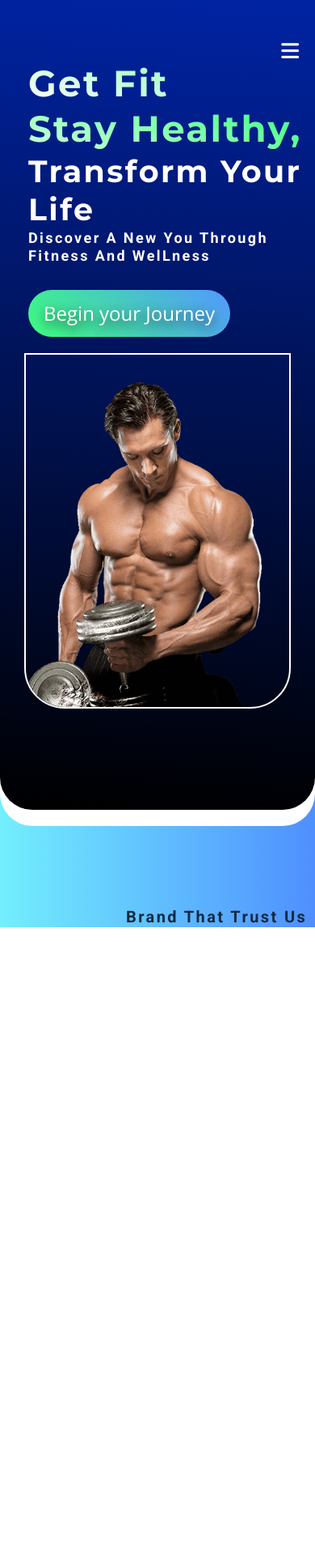
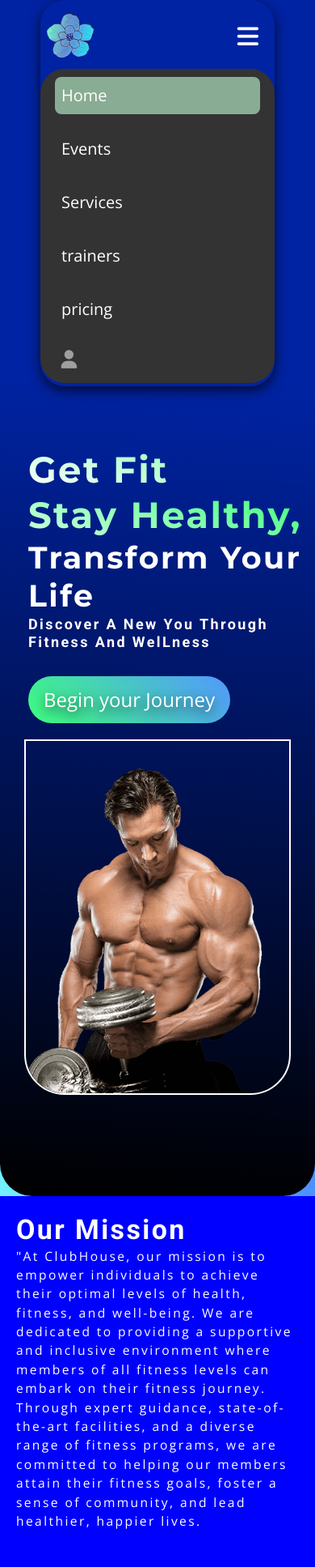
Before and after one commit to RajiDevMind/club, a React (Vite) app: page / in a window 390 px wide. Shown: the top 1935 px of the page at 81% size. Before the commit the page ends 1145 px from the top, so only its background shows below. Built offline with nearby package versions, Linux system fonts and the light colour scheme.

Commit message:
toggling navbar and mission statement including responsiveness

```diff
--- a/src/App.css
+++ b/src/App.css
@@ -6,34 +6,48 @@
     transform: rotate(360deg);
   }
 }
-
+.active {
+  background: rgb(196, 255, 213, 0.6);
+}
 .logo {
   animation: logo-spin infinite 20s linear;
   width: 70px;
-  margin-left: 20px;
+  margin-top: 10px;
 }
-.nav-container {
-  position: relative;
+nav {
+  position: sticky;
+  top: 0px;
   z-index: 1;
-  background-color: #cccccc 0.5;
+  background: rgb(0, 35, 163);
   display: flex;
   align-items: center;
   justify-content: space-between;
   box-shadow: var(--dark-shadow);
   border-radius: 30px;
-  margin: 10px 50px;
-}
-.linkclass a {
-  padding: 0 20px;
-  font-size: 22px;
+  margin: 0 50px;
 }
 .icons {
   position: absolute;
-  font-size: 25px;
+  font-size: 30px;
   right: 20px;
-  top: 50px;
+  top: 30px;
 
   display: none;
+}
+
+nav ul li a {
+  display: flex;
+  color: #ffffff;
+  padding: 0.5rem;
+  margin: 0 0.5rem;
+  border-radius: 0.5rem;
+
+  font-size: 20px;
+}
+nav ul {
+  display: none;
+  background: rgb(0, 35, 163);
+  border-radius: 30px;
 }
 .icons:hover {
   transform: rotate(360deg);
@@ -44,48 +58,30 @@
   margin-right: 20px;
 }
 
-@media screen and (max-width: 786px) {
-  .linkclass a {
-    padding: 0 10px;
-    font-size: 20px;
+@media screen and (max-width: 800px) {
+  .icons {
+    display: flex;
+  }
+  nav {
+    flex-direction: column;
+    align-items: start;
+  }
+  nav ul {
+    display: none;
+    flex-direction: column;
+    width: 100%;
+    margin-bottom: 0.25rem;
+  }
+  nav ul.open li {
+    display: none;
+    background-color: rgb(0, 35, 163);
   }
 }
-@media screen and (max-width: 800px) {
-  .nav-container {
-    display: none;
-    max-width: 80%;
-    height: 100vh;
-  }
-  .linkclass {
-    margin-left: 20px;
-  }
-  .linkclass a img {
-    margin-left: 50px;
-  }
-  .linkclass a {
-    background: var(--clr-primary);
-    max-width: 100%;
-    display: block;
-    margin: 25px 0px;
-  }
-  .linkclass a:hover {
-    padding: 1px;
-  }
-  .nav-container a {
-    margin-left: 20px;
-    padding: 25px 0px;
-  }
-  .logo {
-    margin: 30px;
-  }
-  .fa-user {
-    font-size: 25px;
-    padding-left: 20px;
-  }
-  .icons {
-    display: block;
-  }
+.open {
+  display: block;
+  background-color: rgb(0, 35, 163);
 }
-.show-container {
-  display: block;
-}
+/* nav ul {
+   display: none;
+  background-color: #333;
+} */
--- a/src/Header.jsx
+++ b/src/Header.jsx
@@ -1,31 +1,45 @@
 import "./App.css";
-import React from "react";
-import { Link } from "react-router-dom";
+import React, { useState } from "react";
+import { Link, NavLink } from "react-router-dom";
 import logo from "./assets/leaftexture.png";
 import user from "./assets/user-solid.svg";
 
 const Header = () => {
+  const [menu, setMenu] = useState(false);
   return (
-    <div>
-      <nav className="nav-container">
-        <Link to="/login">
-          <img className="logo" src={logo} alt="clubhouse logo" />
-        </Link>
-        <i className="fa-solid fa-xmark icons"></i>
-        <div className="linkclass">
-          <Link to="/">Home</Link>
-          <Link to="/events">Events</Link>
-          <Link to="/services">Services</Link>
-          <Link to="/trainers">trainers</Link>
-          <Link to="/pricing">pricing</Link>
-        </div>
-        <div className="logreg">
-          <Link to="/login">
+    <nav>
+      <Link to="/login">
+        <img className="logo" src={logo} alt="clubhouse logo" />
+      </Link>
+      <i
+        className="fa-solid fa-bars icons"
+        onClick={() => {
+          setMenu(!menu);
+        }}
+      ></i>
+      <ul className={menu ? "open" : ""}>
+        <li>
+          <NavLink to="/">Home</NavLink>
+        </li>
+        <li>
+          <NavLink to="/events">Events</NavLink>
+        </li>
+        <li>
+          <NavLink to="/services">Services</NavLink>
+        </li>
+        <li>
+          <NavLink to="/trainers">trainers</NavLink>
+        </li>
+        <li>
+          <NavLink to="/pricing">pricing</NavLink>
+        </li>
+        <li>
+          <NavLink to="/login">
             <i className="fa-solid fa-user fa-beat-fade"></i>
-          </Link>
-        </div>
-      </nav>
-    </div>
+          </NavLink>
+        </li>
+      </ul>
+    </nav>
   );
 };
 
--- a/src/components/Home.jsx
+++ b/src/components/Home.jsx
@@ -6,7 +6,6 @@ const Home = () => {
   return (
     <>
       <section className="Header">
-        <i className="fa-solid fa-bars icons"></i>
         <div className="header-container">
           <div className="header-text">
             <div>
@@ -25,9 +24,34 @@ const Home = () => {
         </div>
       </section>
       <section className="Header sec-head"></section>
-      <section className="trusted">
+      {/* <section className="trusted">
         <h3>Brand that trust us</h3>
         <div className="brand-container"></div>
+      </section> */}
+      <section className="statement">
+        <div>
+          <h2>our mission</h2>
+          <p>
+            "At ClubHouse, our mission is to empower individuals to achieve
+            their optimal levels of health, fitness, and well-being. We are
+            dedicated to providing a supportive and inclusive environment where
+            members of all fitness levels can embark on their fitness journey.
+            Through expert guidance, state-of-the-art facilities, and a diverse
+            range of fitness programs, we are committed to helping our members
+            attain their fitness goals, foster a sense of community, and lead
+            healthier, happier lives.
+          </p>
+        </div>
+        <div>
+          <h2>Core values</h2>
+          <p>
+            Our core values of dedication, inclusivity, and excellence drive us
+            to be the ultimate destination for individuals seeking to transform
+            their bodies, enhance their minds, and improve their overall quality
+            of life. Join us in becoming the best version of yourself, one
+            workout at a time."
+          </p>
+        </div>
       </section>
     </>
   );
--- a/src/components/home.css
+++ b/src/components/home.css
@@ -3,23 +3,23 @@
   height: 500px;
 
   position: relative;
-  z-index: 1;
+  z-index: 0;
 
   border-bottom-left-radius: 40px;
   border-bottom-right-radius: 40px;
   background: linear-gradient(3deg, rgb(0, 0, 0), rgb(0, 35, 163));
 }
 .sec-head {
-  position: absolute;
+  position: fixed;
   left: 0;
-  z-index: -1;
-  top: 110px;
-  background: #ffffff;
+  z-index: -2;
+  top: 0;
+  background: rgb(0, 35, 163);
+  height: 600px;
 }
 
 .header-container {
   width: 80%;
-  /* background: gray; */
   display: grid;
   place-items: center;
   grid-template-columns: repeat(2, 540px);
@@ -30,7 +30,6 @@
 }
 .header-container div {
   width: 100%;
-  /* background: pink; */
 }
 
 .header-img img {
@@ -86,10 +85,29 @@
   margin: 0 auto;
 }
 
+.statement {
+  width: 100%;
+  /* min-height: 500px; */
+  background: blue;
+  display: grid;
+  grid-template-columns: repeat(2, 500px);
+  /* align-items: center; */
+  justify-content: center;
+  gap: 20px;
+  padding: 20px 0;
+}
+
+.statement div h2 {
+  font-size: 34px;
+  color: #ffffff;
+}
 @media screen and (max-width: 1110px) {
   .header-container {
     padding-top: 30px;
     grid-template-columns: repeat(2, 400px);
+  }
+  .statement {
+    grid-template-columns: repeat(2, 360px);
   }
   .header-img img {
     width: 315px;
@@ -118,6 +136,17 @@
   .sec-head {
     top: 20px;
   }
+  .sec-head {
+    position: absolute;
+    left: 0;
+    z-index: -2;
+    top: 0;
+    background: rgb(0, 35, 163);
+  }
+  .statement {
+    grid-template-columns: repeat(1, 350px);
+    /* transform: skew(10deg); */
+  }
 }
 
 .fa-bars {
--- a/src/index.css
+++ b/src/index.css
@@ -82,11 +82,10 @@ ul {
 }
 a {
   text-decoration: none;
-  color: black;
+  color: #ffffff;
 }
-a:hover {
-  color: var(--clr-primary-6);
-  text-shadow: var(--dark-shadow);
+a:not(.active):hover {
+  color: #cccc;
 }
 
 h1,
@@ -111,6 +110,8 @@ h4 {
   font-size: 0.875rem;
 }
 p {
+  font-size: 0.975rem;
   margin-bottom: 1.25rem;
-  color: var(--clr-grey-5);
+  color: var(--clr-white);
+  letter-spacing: var(--spacing);
 }
```
